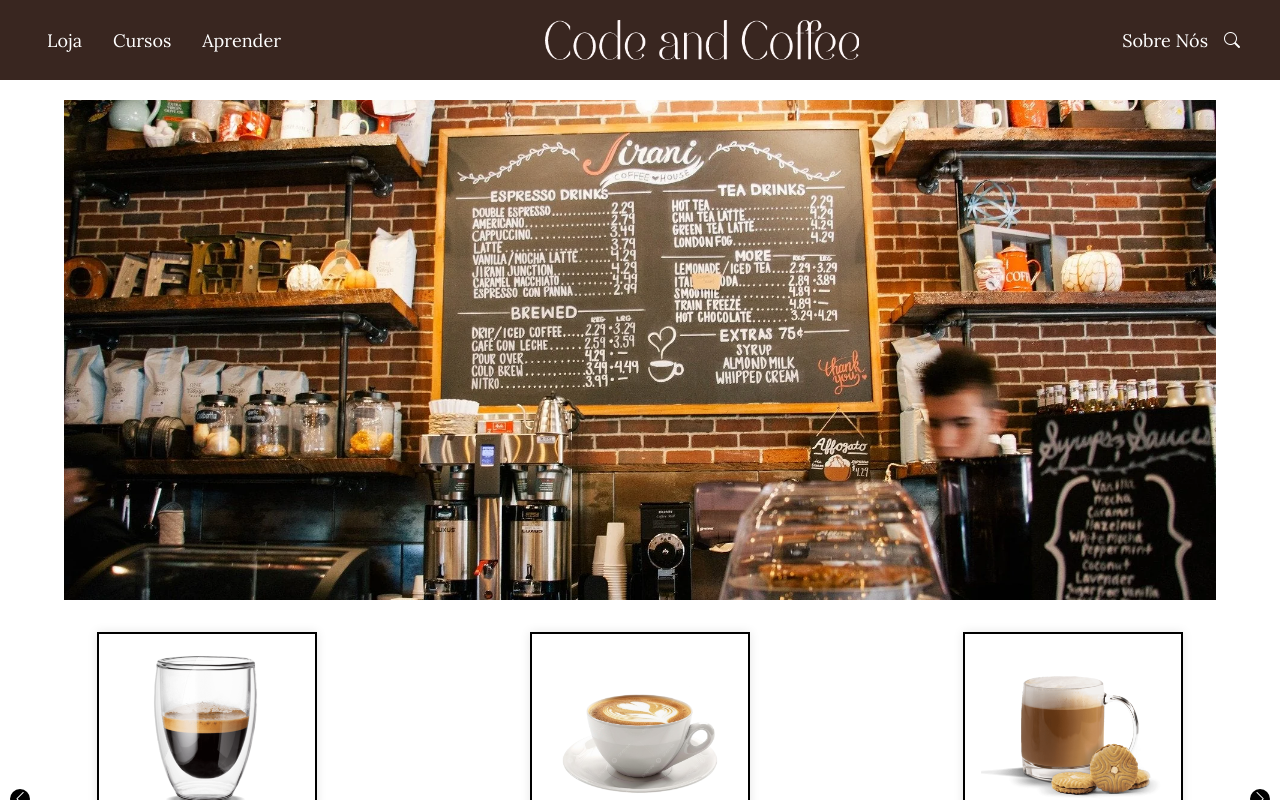
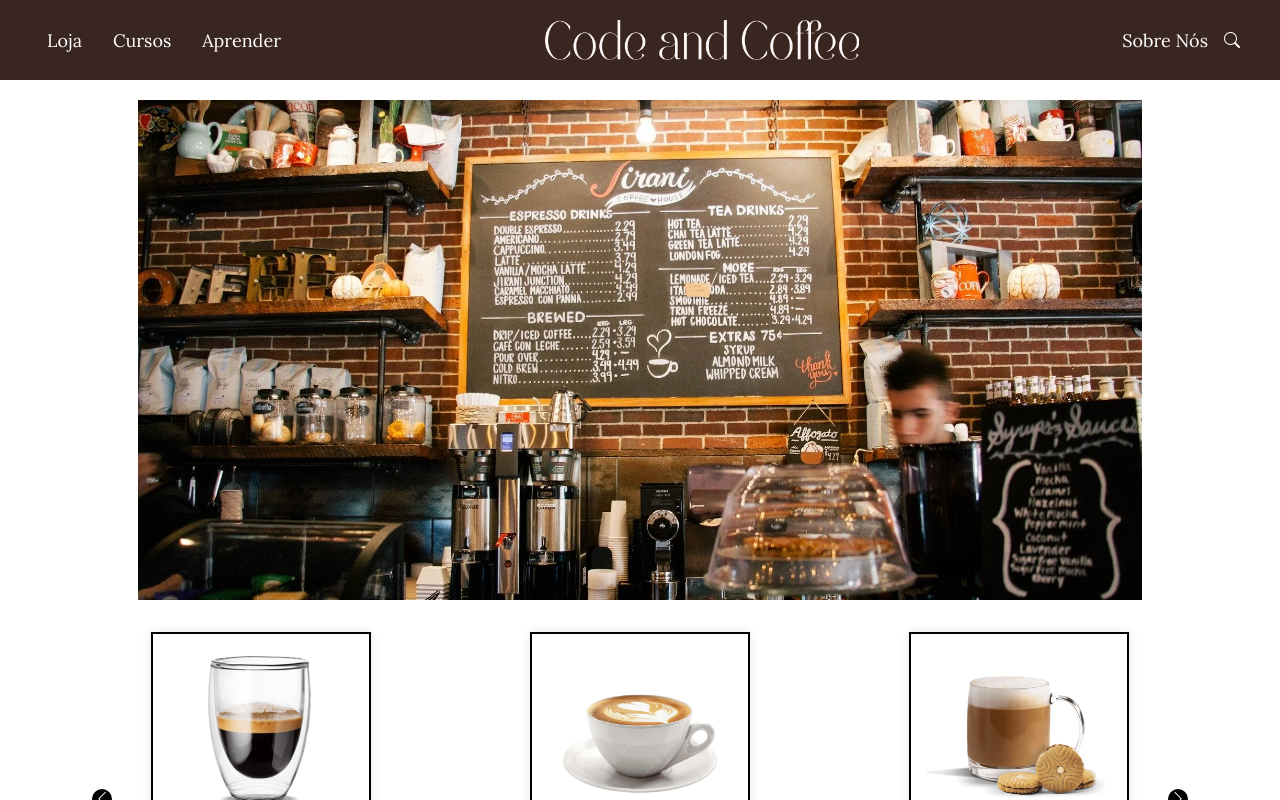
Before and after one commit to raul4nt/code-and-coffee, an Angular app: page / in a window 1280 px wide. Shown: the top 800 px of the page. Built offline with nearby package versions, Linux system fonts and the light colour scheme; data requests are answered from the project's data file.

Commit message:
fix: fix footer identation

```diff
--- a/src/app/app.component.html
+++ b/src/app/app.component.html
@@ -1,5 +1,9 @@
 <app-header></app-header>
 
-<router-outlet></router-outlet>
+<div class="container">
+  <div class="app-content">
+    <router-outlet></router-outlet>
+  </div>
+</div>
 
 <app-footer></app-footer>
```
Also changed, not shown: src/app/app.component.css (line endings or trailing spaces), 1 other file (tests, documents, lock files or other folders).
